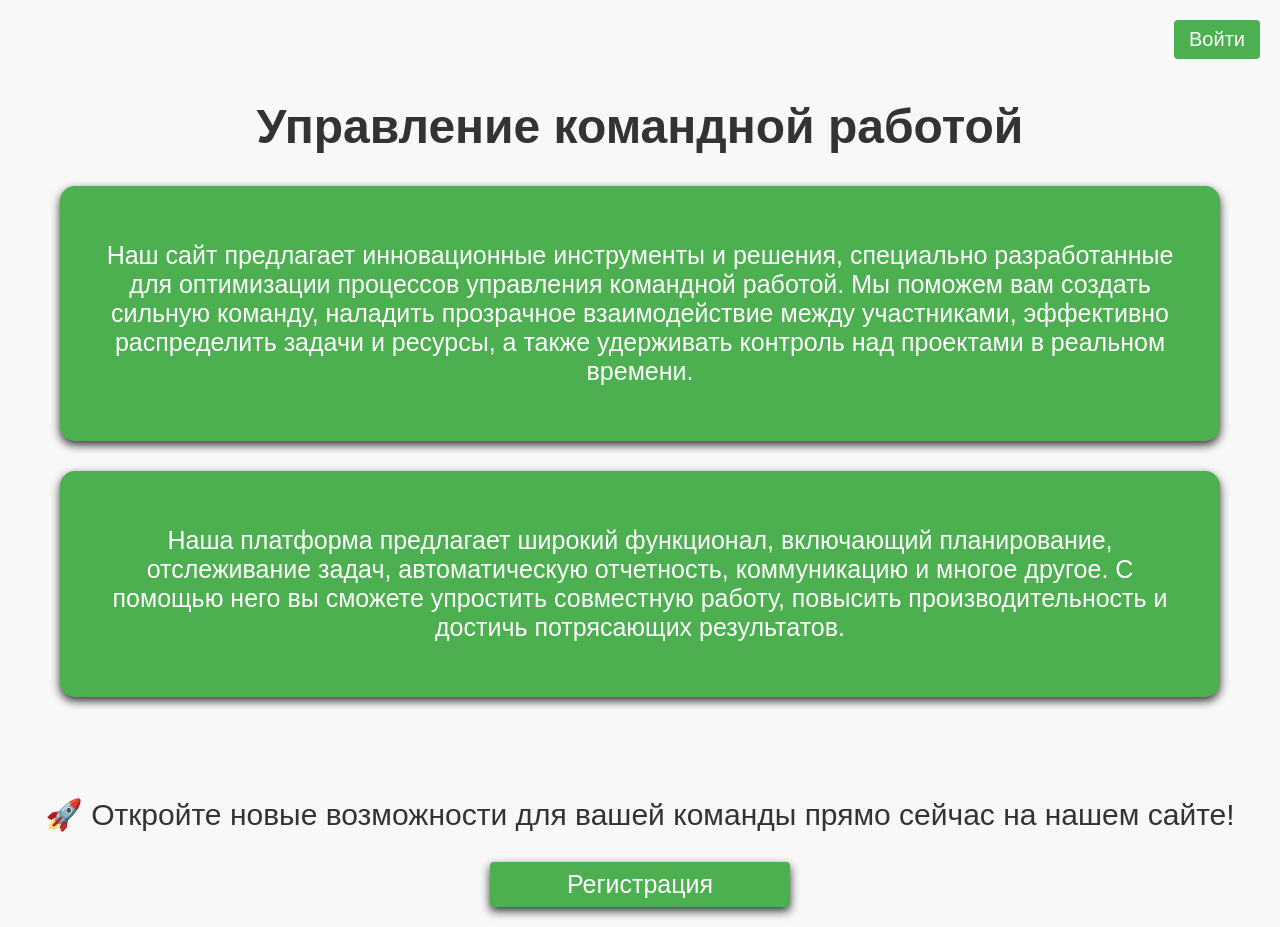
After one commit to a973C226/TeamWork, a Django app: page / in a window 1280 px wide. The commit adds this page. Run offline with Django 4.2, Linux system fonts and the light colour scheme; some libraries are stand-ins or nearby versions.

Commit message:
feature: Создан шаблон для главной страницы

```diff
--- a/Project/project/urls.py
+++ b/Project/project/urls.py
@@ -19,5 +19,5 @@ from django.urls import path, include
 
 urlpatterns = [
     path('admin/', admin.site.urls),
-    path('app/', include('teamwork_app.urls'))
+    path('', include('teamwork_app.urls'))
 ]
--- /dev/null
+++ b/Project/teamwork_app/templates/mainScreen.html
@@ -0,0 +1,123 @@
+<!DOCTYPE html>
+{% load static %}
+<html>
+  <head>
+    <link rel="stylesheet" href="https://cdnjs.cloudflare.com/ajax/libs/AlertifyJS/1.13.1/css/alertify.min.css" />
+    <meta name="viewport" content="width=device-width, initial-scale=1.0" />
+    <title>Управление командной работой</title>
+    <style>
+      body {
+        font-family: Arial, sans-serif;
+        background-color: #f8f8f8;
+        margin: 0;
+        padding: 0;
+      }
+
+      .containerLog {
+        display: flex;
+        justify-content: flex-end;
+        align-items: center;
+        margin: 20px;
+      }
+
+      .containerReg {
+        display: flex;
+        justify-content: flex;
+        align-items: center;
+        margin: 20px;
+      }
+
+      .containerLog button {
+        margin-left: 10px;
+        background-color: #4caf50;
+        color: #fff;
+        border: none;
+        border-radius: 4px;
+        cursor: pointer;
+        padding: 8px 15px;
+        font-size: 20px;
+      }
+
+      .containerReg button {
+        box-shadow: 0px 4px 10px 0px rgba(0, 0, 0, 0.8);
+        margin-left: 10px;
+        background-color: #4caf50;
+        color: #fff;
+        border: none;
+        border-radius: 4px;
+        cursor: pointer;
+        padding: 8px 15px;
+        font-size: 25px;
+        margin: 0 auto;
+        width: 300px;
+      }
+
+      h1 {
+        font-size: 48px;
+        text-align: center;
+        color: #333;
+        margin-top: 40px;
+      }
+
+      p {
+        font-size: 25px;
+        text-align: center;
+        color: white;
+      }
+
+      .p1 {
+        font-size: 30px;
+        color: #333;
+        margin-top: 100px;
+      }
+
+      .main_text {
+        box-shadow: 0px 4px 10px 0px rgba(0, 0, 0, 0.8);
+        max-width: 1100px;
+        background-color: #4caf50;
+        border-radius: 15px;
+        padding: 30px;
+        margin: 0 auto;
+        margin-bottom: 30px;
+      }
+    </style>
+    <script>
+      function toRegister() {
+        window.location.href = "/register/";
+      }
+      function toLogin() {
+        window.location.href = "/login/";
+      }
+    </script>
+  </head>
+
+  <body>
+    <div class="containerLog">
+      <button onclick="toLogin()">Войти</button>
+    </div>
+    <h1>Управление командной работой</h1>
+    <div class="main_text">
+      <p>
+        Наш сайт предлагает инновационные инструменты и решения, специально разработанные для оптимизации процессов
+        управления командной работой. Мы поможем вам создать сильную команду, наладить прозрачное взаимодействие между
+        участниками, эффективно распределить задачи и ресурсы, а также удерживать контроль над проектами в реальном
+        времени.
+      </p>
+    </div>
+    <div class="main_text">
+      <p>
+        Наша платформа предлагает широкий функционал, включающий планирование, отслеживание задач, автоматическую
+        отчетность, коммуникацию и многое другое. С помощью него вы сможете упростить совместную работу, повысить
+        производительность и достичь потрясающих результатов.
+      </p>
+    </div>
+    <div>
+      <p class="p1">
+      🚀 Откройте новые возможности для вашей команды прямо сейчас на нашем сайте!
+      </p>
+    </div>
+    <div class="containerReg">
+      <button onclick="toRegister()">Регистрация</button>
+    </div>
+  </body>
+</html>
--- a/Project/teamwork_app/templates/registration.html
+++ b/Project/teamwork_app/templates/registration.html
@@ -9,7 +9,7 @@
   <body>
     <h1>Регистрация</h1>
 
-    <form id="registration-form" action="/app/register/" method="post">
+    <form id="registration-form" action="/register/" method="post">
       <div class="form-group">
         <label for="first_name">Имя:</label>
         <input type="text" id="first_name" name="first_name" placeholder="Имя" required />
@@ -54,7 +54,7 @@
 
         let formData = new FormData(this);
 
-        fetch("/app/register/", {
+        fetch("/register/", {
           method: "POST",
           body: formData,
         })
@@ -69,7 +69,7 @@
             } else {
               alertify.success(data.message);
               setTimeout(function () {
-                window.location.href = "/app/login/";
+                window.location.href = "/login/";
               }, 1000);
             }
           })
--- a/Project/teamwork_app/urls.py
+++ b/Project/teamwork_app/urls.py
@@ -1,7 +1,10 @@
 from django.urls import path
+from django.views.generic import TemplateView
+
 from .views import RegisterView, AuthView
 
 urlpatterns = [
         path("register/", RegisterView.as_view(), name="registration"),
-        path("login/", AuthView.as_view(), name="login")
+        path("login/", AuthView.as_view(), name="login"),
+        path("", TemplateView.as_view(template_name='mainScreen.html'), name="main-screen"),
 ]
```
Also changed, not shown: Project/teamwork_app/templates/login.html (+6 -6 lines).
